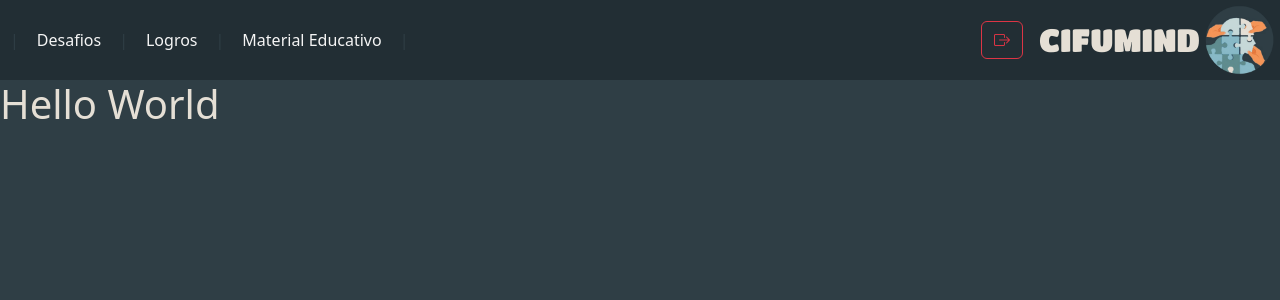
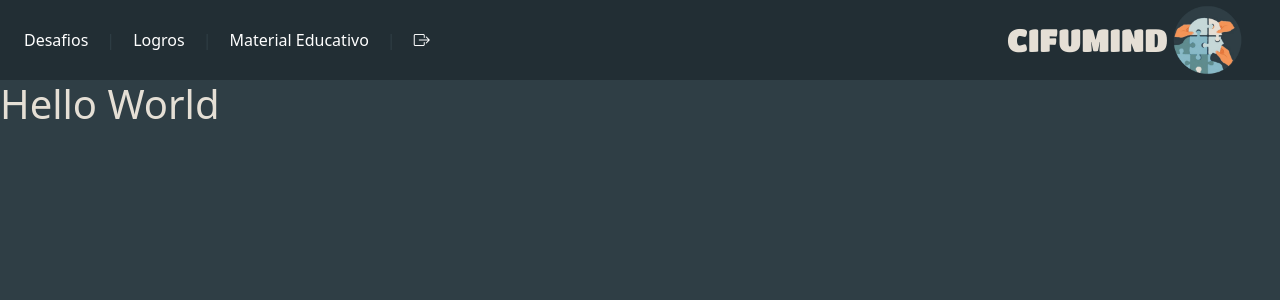
Before and after one commit to LorenzoRD2003/HackITBA2024, a Django app: page /app/info/ in a window 1280 px wide. Shown: the top 300 px of the page. Run offline with Django 5.2, Linux system fonts and the light colour scheme; the visitor is signed in with stand-in values (Sample User, id 1).

Commit message:
listo style de los juegos y header

```diff
--- a/hackitba_2024/exercises/static/css/header.css
+++ b/hackitba_2024/exercises/static/css/header.css
@@ -12,6 +12,7 @@ body {
     -moz-user-select: none;
     user-select: none;
   }
+
 .logo{
   font-family: "Titan One", sans-serif;
   color:inherit;
@@ -20,19 +21,29 @@ body {
 }
 
 .nav-link {
-  color: whitesmoke;
+  padding: 0rem 15rem;
+  color: white;
+}
 
+.nav-link:hover {
+  color: #608D9F !important;
 }
 
 .nav-separator {
   display: flex;
   align-items: center;
 }
+
 .nav-separator::after {
   content: '|';
   padding: 0 10px;
-  color: #2f3e45; /* Adjust color as needed */
+  color: #2f3e45;
 }
+
+.header {
+  margin: 0rem 1rem;
+}
+
 
 header {
   background-color: #222e34;
--- a/hackitba_2024/exercises/templates/base.html
+++ b/hackitba_2024/exercises/templates/base.html
@@ -1,5 +1,6 @@
 <!DOCTYPE html>
 <html lang="en">
+
 <head>
   {% load static %}
   <meta charset="UTF-8">
@@ -8,32 +9,34 @@
   <title>{% block title %}{% endblock %}</title>
 
   <link rel="stylesheet" href="https://cdn.jsdelivr.net/npm/bootstrap-icons@1.11.3/font/bootstrap-icons.min.css">
-    <link href="https://cdn.jsdelivr.net/npm/bootstrap@5.3.3/dist/css/bootstrap.min.css" rel="stylesheet" integrity="sha384-QWTKZyjpPEjISv5WaRU9OFeRpok6YctnYmDr5pNlyT2bRjXh0JMhjY6hW+ALEwIH" crossorigin="anonymous">
+  <link href="https://cdn.jsdelivr.net/npm/bootstrap@5.3.3/dist/css/bootstrap.min.css" rel="stylesheet"
+    integrity="sha384-QWTKZyjpPEjISv5WaRU9OFeRpok6YctnYmDr5pNlyT2bRjXh0JMhjY6hW+ALEwIH" crossorigin="anonymous">
   <link rel="stylesheet" href="{% static 'css/header.css' %}">
 
   {% block head %}{% endblock head %}
 </head>
+
 <body>
   <header>
-        <div class="d-flex flex-wrap align-items-center justify-content-center justify-content-lg-start">
-          <ul class="nav col-12 col-lg-auto me-lg-auto mb-2 justify-content-center mb-md-0">
-            <li class="nav-separator"></li>
+    <div class="d-flex flex-wrap align-items-center justify-content-center header">
+      <ul class="nav col-12 col-lg-auto me-lg-auto justify-content-center mb-md-0">
         <li><a href="{% url 'exercises' %}" class="nav-link px-2">Desafios</a></li>
         <li class="nav-separator"></li>
         <li><a href="{% url 'achievements' %}" class="nav-link px-2">Logros</a></li>
         <li class="nav-separator"></li>
         <li><a href="{% url 'info' %}" class="nav-link px-2">Material Educativo</a></li>
         <li class="nav-separator"></li>
+        <li><a href="{% url 'logout' %}" class="nav-link px-2">
+            <i class="bi bi-box-arrow-right"></i></a>
+          <div class="me-3"></div>
+        </li>
       </ul>
 
 
-          <div class="d-flex align-items-center">
-            <a href="{% url 'logout' %}" class="btn btn-outline-danger">
-              <i class="bi bi-box-arrow-right"></i></a>
-              <div class="me-3"></div>
+      <div class="d-flex align-items-center header">
         <a href="#" class="d-block link-dark text-decoration-none">
           <a class="logo">CIFUMIND</a>
-              <img src= {% static "img/2.png" %}  width="80" height="80">
+          <img src={% static "img/2.png" %} width="80" height="80">
         </a>
       </div>
     </div>
@@ -45,7 +48,12 @@
     {% endblock %}
   </div>
 
-<script src="https://cdn.jsdelivr.net/npm/@popperjs/core@2.11.8/dist/umd/popper.min.js" integrity="sha384-I7E8VVD/ismYTF4hNIPjVp/Zjvgyol6VFvRkX/vR+Vc4jQkC+hVqc2pM8ODewa9r" crossorigin="anonymous"></script>
-<script src="https://cdn.jsdelivr.net/npm/bootstrap@5.3.3/dist/js/bootstrap.min.js" integrity="sha384-0pUGZvbkm6XF6gxjEnlmuGrJXVbNuzT9qBBavbLwCsOGabYfZo0T0to5eqruptLy" crossorigin="anonymous"></script>
+  <script src="https://cdn.jsdelivr.net/npm/@popperjs/core@2.11.8/dist/umd/popper.min.js"
+    integrity="sha384-I7E8VVD/ismYTF4hNIPjVp/Zjvgyol6VFvRkX/vR+Vc4jQkC+hVqc2pM8ODewa9r"
+    crossorigin="anonymous"></script>
+  <script src="https://cdn.jsdelivr.net/npm/bootstrap@5.3.3/dist/js/bootstrap.min.js"
+    integrity="sha384-0pUGZvbkm6XF6gxjEnlmuGrJXVbNuzT9qBBavbLwCsOGabYfZo0T0to5eqruptLy"
+    crossorigin="anonymous"></script>
 </body>
+
 </html>
--- a/hackitba_2024/exercises/templates/exercises.html
+++ b/hackitba_2024/exercises/templates/exercises.html
@@ -19,7 +19,7 @@
                         <p class="card-text">{{ exercise.description }}</p>
                     </div>
                     <div class="card-footer mt-auto">
-                        <a href="{{ exercise.url }}" class="btn btn-primary">Comenzar</a>
+                        <a href="{{ exercise.url }}" class="btn ">Comenzar</a>
                     </div>
                 </div>
                 {% endfor %}
--- a/hackitba_2024/user_auth/templates/login.html
+++ b/hackitba_2024/user_auth/templates/login.html
@@ -54,7 +54,7 @@
                 <input type="date" name="date_of_birth" placeholder="Fecha de nacimiento" required>
               </div>
               <div class="input-box">
-                <select name="focus" required>
+                <select class="form-select" name="focus" required>
                   <option value="alzheimer">Alzheimer</option>
                   <option value="dyslexia">Dislexia</option>
                 </select>
```
Also changed, not shown: hackitba_2024/exercises/static/css/grid.css (+24 -19 lines). Lines whose indentation alone changed are shown as unchanged.
